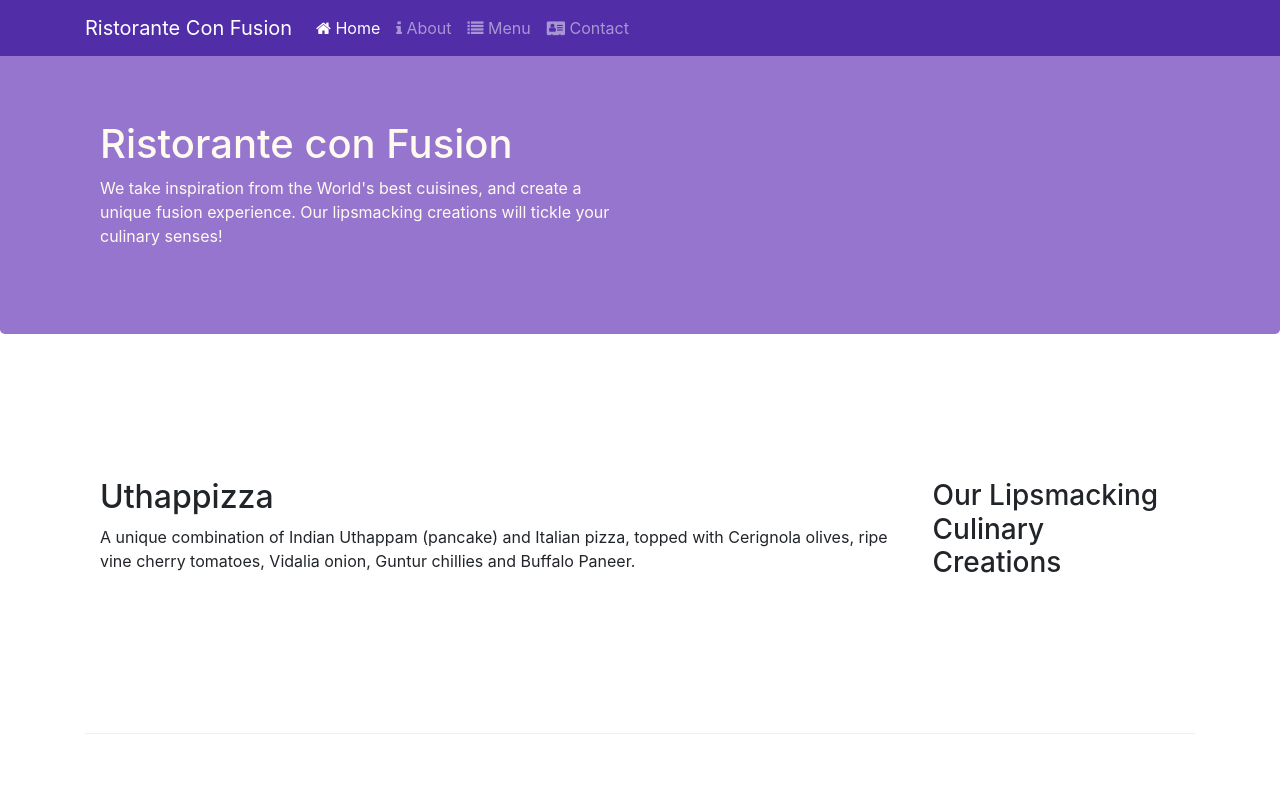
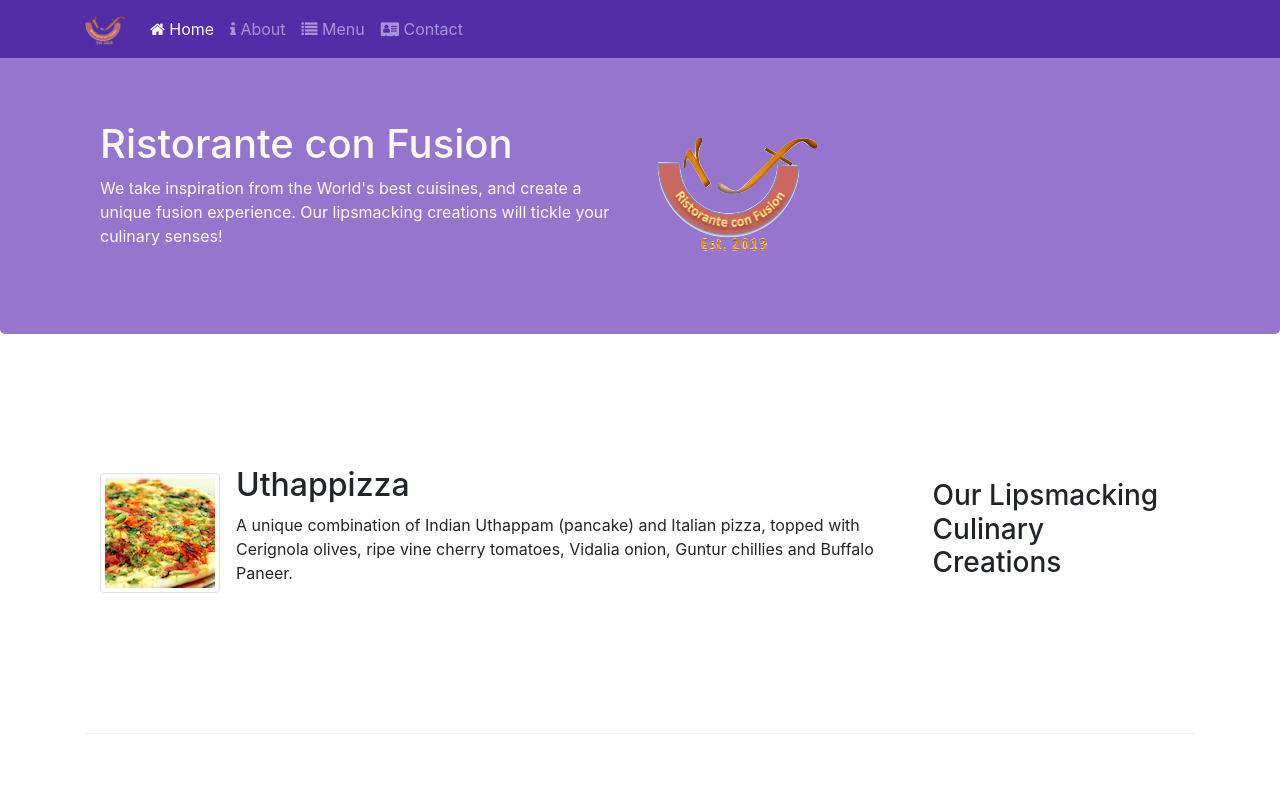
Before and after one commit to sukritkapil2/git-test, a website: page index.html in a window 1280 px wide. Shown: the top 800 px of the page. Drawn offline with nearby package versions, Linux system fonts and the light colour scheme.

Commit message:
images and media

```diff
--- a/index.html
+++ b/index.html
@@ -38,7 +38,9 @@
                     <span class="navbar-toggler-icon"></span>
                 </button>
 
-                <a class="navbar-brand" href="#">Ristorante Con Fusion</a>
+                <a class="navbar-brand" href="#"
+                    ><img src="img/logo.png" height="30" width="41"
+                /></a>
                 <div class="collapse navbar-collapse" id="Navbar">
                     <ul class="navbar-nav mr-auto">
                         <li class="nav-item active">
@@ -78,7 +80,9 @@
                             senses!
                         </p>
                     </div>
-                    <div class="col-12 col-sm"></div>
+                    <div class="col-12 col-sm align-self-center">
+                        <img src="img/logo.png" class="img-fluid" />
+                    </div>
                 </div>
             </div>
         </header>
@@ -89,13 +93,23 @@
                     <h3>Our Lipsmacking Culinary Creations</h3>
                 </div>
                 <div class="col col-sm order-sm-first col-md">
-                    <h2>Uthappizza</h2>
+                    <div class="media">
+                        <img
+                            class="d-flex mr-3 img-thumbnail align-self-center"
+                            src="img/uthappizza.png"
+                            alt="uthappizaa"
+                        />
+                        <div class="media-body">
+                            <h2 class="mt-0">Uthappizza</h2>
                             <p class="d-none d-sm-block">
-                        A unique combination of Indian Uthappam (pancake) and
-                        Italian pizza, topped with Cerignola olives, ripe vine
-                        cherry tomatoes, Vidalia onion, Guntur chillies and
-                        Buffalo Paneer.
+                                A unique combination of Indian Uthappam
+                                (pancake) and Italian pizza, topped with
+                                Cerignola olives, ripe vine cherry tomatoes,
+                                Vidalia onion, Guntur chillies and Buffalo
+                                Paneer.
                             </p>
+                        </div>
+                    </div>
                 </div>
             </div>
 
@@ -119,14 +133,24 @@
                     <h3>Meet our Culinary Specialists</h3>
                 </div>
                 <div class="col col-sm order-sm-first col-md">
-                    <h2>Alberto Somayya</h2>
+                    <div class="media">
+                        <img
+                            class="d-flex mr-3 img-thumbnail align-self-center"
+                            src="img/alberto.png"
+                            alt="alberto"
+                        />
+                        <div class="media-body">
+                            <h2 class="mt-0">Alberto Somayya</h2>
                             <h4>Executive Chef</h4>
                             <p class="d-none d-sm-block">
                                 Award winning three-star Michelin chef with wide
-                        International experience having worked closely with
-                        whos-who in the culinary world, he specializes in
-                        creating mouthwatering Indo-Italian fusion experiences.
+                                International experience having worked closely
+                                with whos-who in the culinary world, he
+                                specializes in creating mouthwatering
+                                Indo-Italian fusion experiences.
                             </p>
+                        </div>
+                    </div>
                 </div>
             </div>
         </div>
```
Also changed, not shown: aboutus.html (+6 -3 lines), contactus.html (+6 -2 lines), img/alberto.png (added), img/buffet.png (added), img/logo.png (added), img/uthappizza.png (added), 1 other file. Lines whose indentation alone changed are shown as unchanged.
